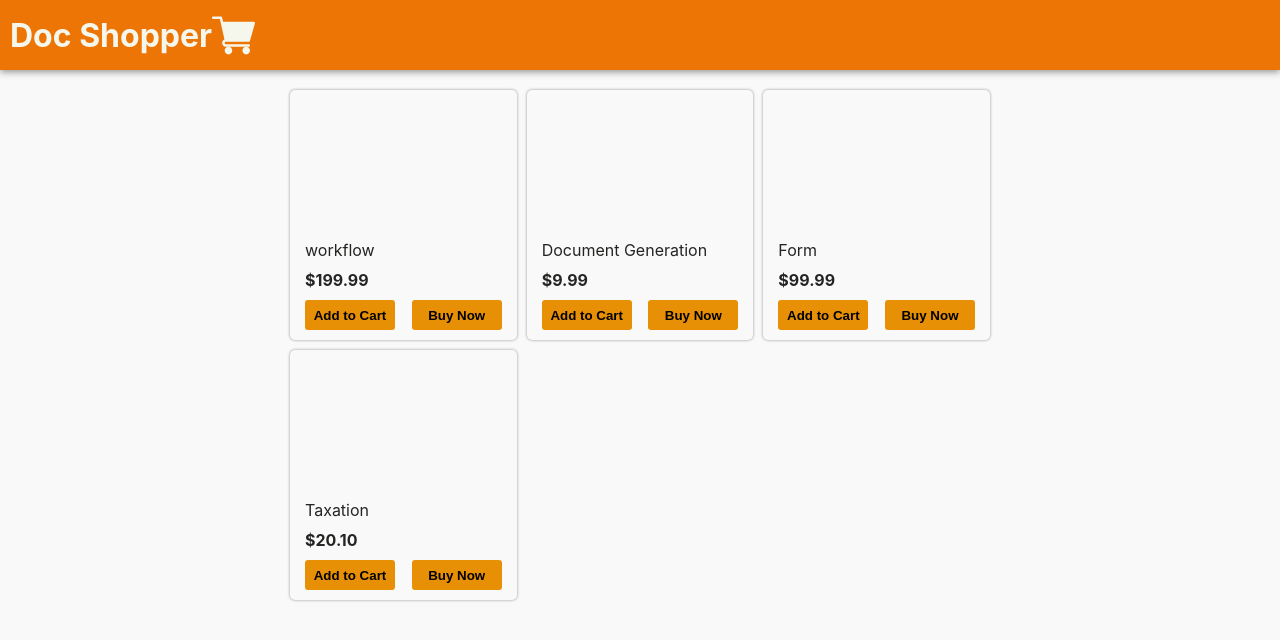
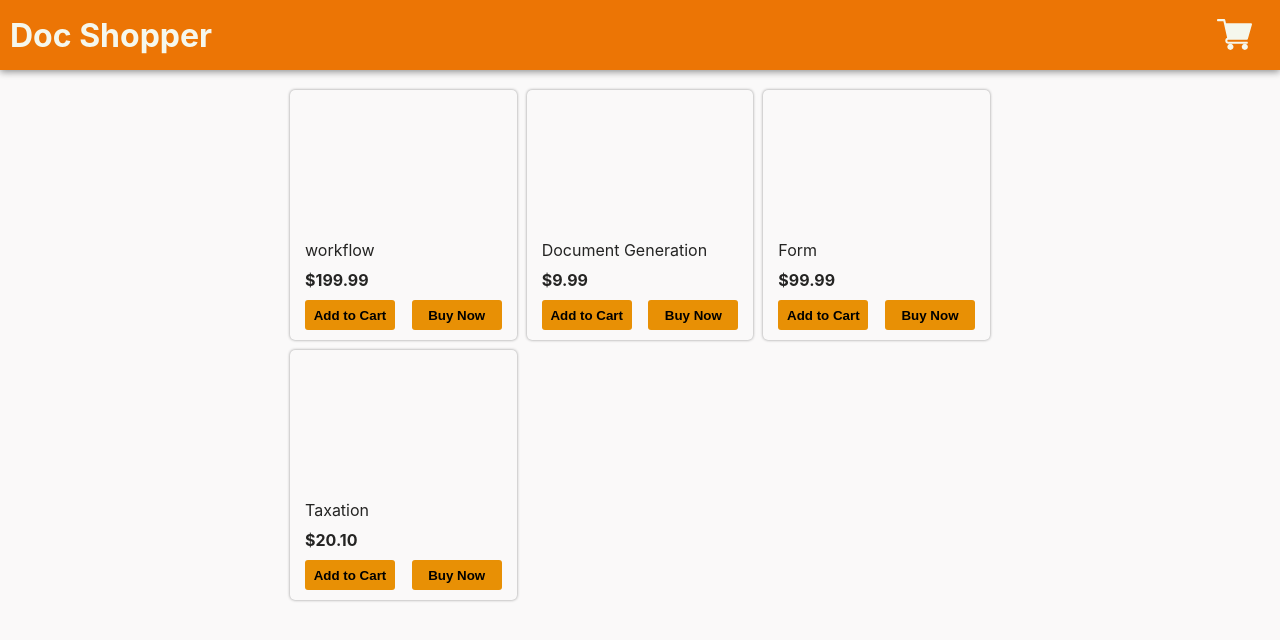
Before and after one commit to RashCD/document-checkout, a React (Create React App) app: page / in a window 1280 px wide. Shown: the top 640 px of the page. Built offline with nearby package versions, Linux system fonts and the light colour scheme.

Commit message:
change on landing page to include notification button and cookie

```diff
--- a/src/assets/styles/views/LandingPage.module.scss
+++ b/src/assets/styles/views/LandingPage.module.scss
@@ -8,6 +8,7 @@
 .appHeader {
   display: flex;
   align-items: center;
+  justify-content: space-between;
   height: 70px;
   background-color: var(--brand-color);
   z-index: 1;
--- a/src/views/LandingPage.tsx
+++ b/src/views/LandingPage.tsx
@@ -1,15 +1,25 @@
 import { RouteComponentProps } from '@reach/router';
 import ProductList from '../components/ProductList';
 import Icon from '../components/Icon';
+import ButtonWithNotification from '../components/ButtonWithNotification';
 import Styles from '../assets/styles/views/LandingPage.module.scss';
 import CartIcon from '../assets/icons/cart.svg';
+import Cookie from '../util/cookie';
+import { COOKIE_NAME } from '../util/typeConstant';
 
 const LandingPage = (props: RouteComponentProps) => {
+  const getProductIds = Cookie.get(COOKIE_NAME.PRODUCT_IDS, 0);
+  const parseProductIds: [] =
+    typeof getProductIds === 'string' && JSON.parse(getProductIds);
+  const cartItemCount = parseProductIds.length;
+
   return (
     <div className={Styles.app}>
       <header className={Styles.appHeader}>
         <h1>{process.env.REACT_APP_WEBSITE_NAME}</h1>
-        <Icon src={CartIcon} size={38} color="white" alt="cart icon" />
+        <ButtonWithNotification count={cartItemCount} onButtonClick={() => {}}>
+          <Icon src={CartIcon} size={30} color="white" alt="cart icon" />
+        </ButtonWithNotification>
       </header>
       <main className={Styles.appMain}>
         <ProductList />
```
